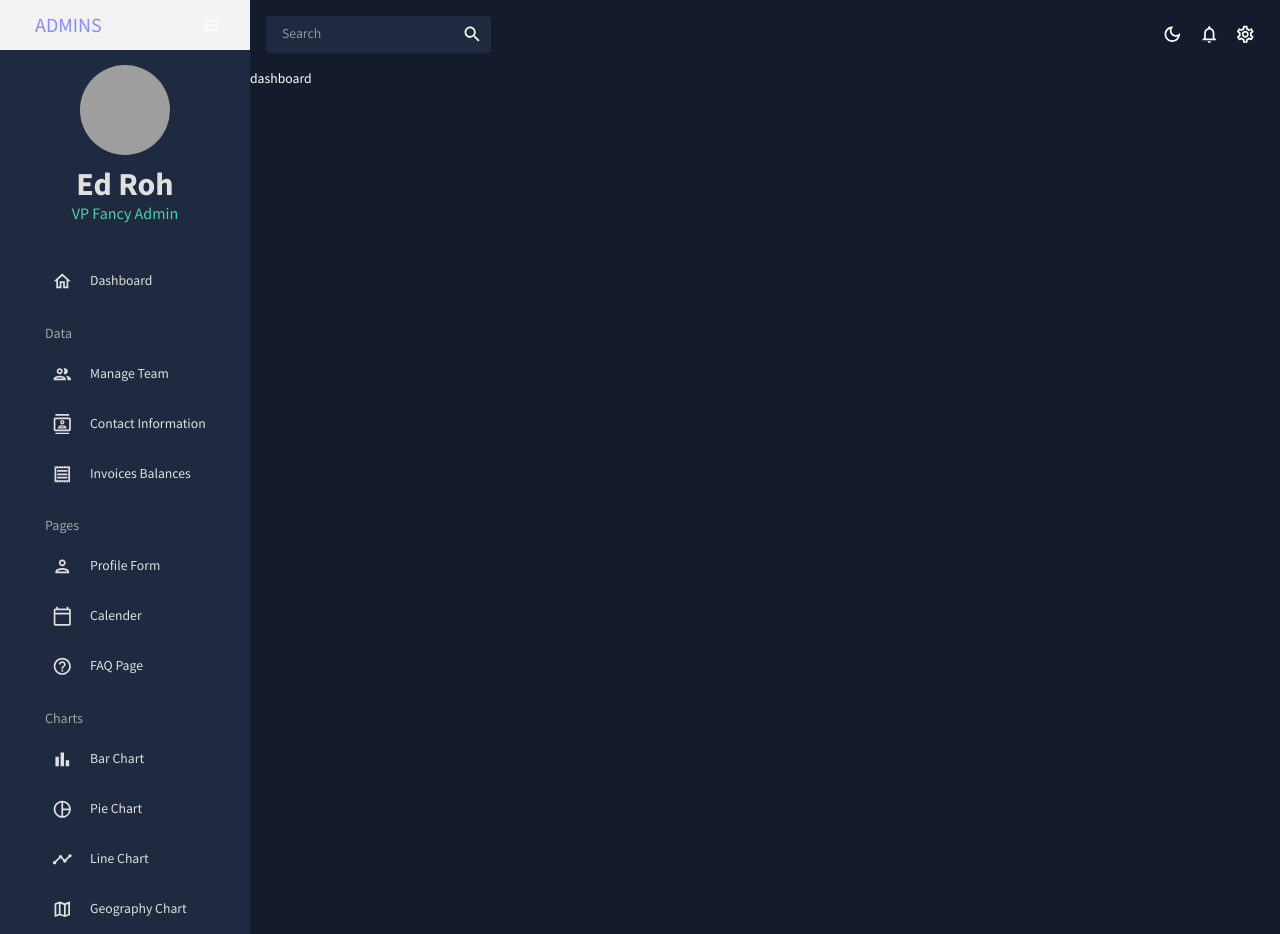
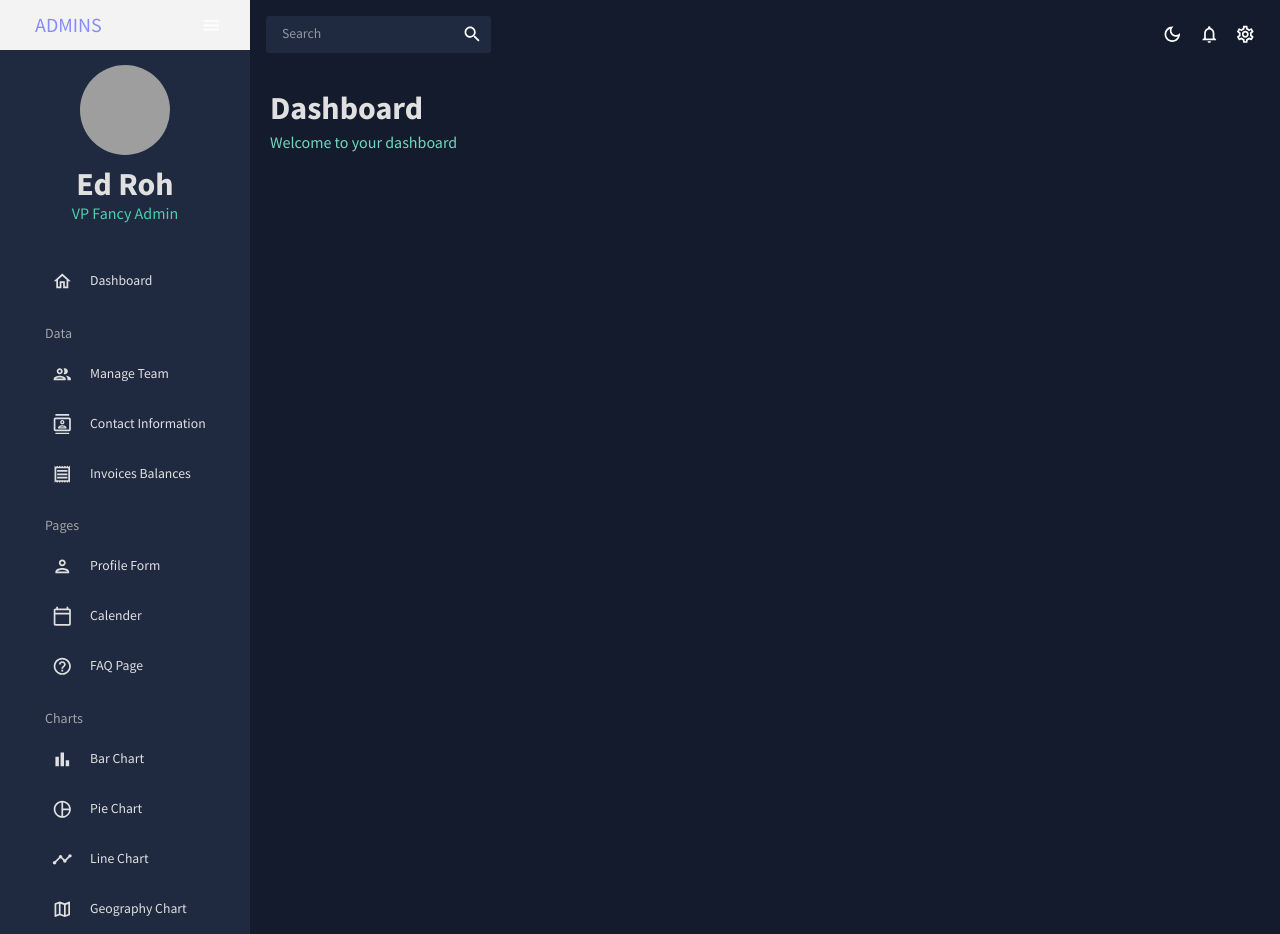
Before and after one commit to habiburrahman26/dashboard-with-material-ui, a React (Vite) app: page / in a window 1280 px wide. Built offline with nearby package versions, Linux system fonts and the light colour scheme; grey boxes are pictures that could not be loaded.

Commit message:
complete page header  design

```diff
--- /dev/null
+++ b/src/components/Header.jsx
@@ -0,0 +1,25 @@
+import { Typography, Box, useTheme } from '@mui/material';
+import { tokens } from '../theme';
+
+const Header = ({ title, subTitle }) => {
+  const theme = useTheme();
+  const colors = tokens(theme.palette.mode);
+
+  return (
+    <Box mb="30px">
+      <Typography
+        variant="h2"
+        color={colors.gray[100]}
+        fontWeight="bold"
+        sx={{ mb: '5px' }}
+      >
+        {title}
+      </Typography>
+      <Typography variant="h5" color={colors.greenAccent[400]}>
+        {subTitle}
+      </Typography>
+    </Box>
+  );
+};
+
+export default Header;
--- a/src/scenes/dashboard/index.jsx
+++ b/src/scenes/dashboard/index.jsx
@@ -1,8 +1,16 @@
+import { Box } from '@mui/system';
 import React from 'react';
+import Header from '../../components/Header';
 import TopBar from '../global/TopBar';
 
 const Dashboard = () => {
-  return <p>dashboard</p>;
+  return (
+    <Box m="20px">
+      <Box display="flex" justifyContent="space-between" alignItems="center">
+        <Header title="Dashboard" subTitle="Welcome to your dashboard" />
+      </Box>
+    </Box>
+  );
 };
 
 export default Dashboard;
```
